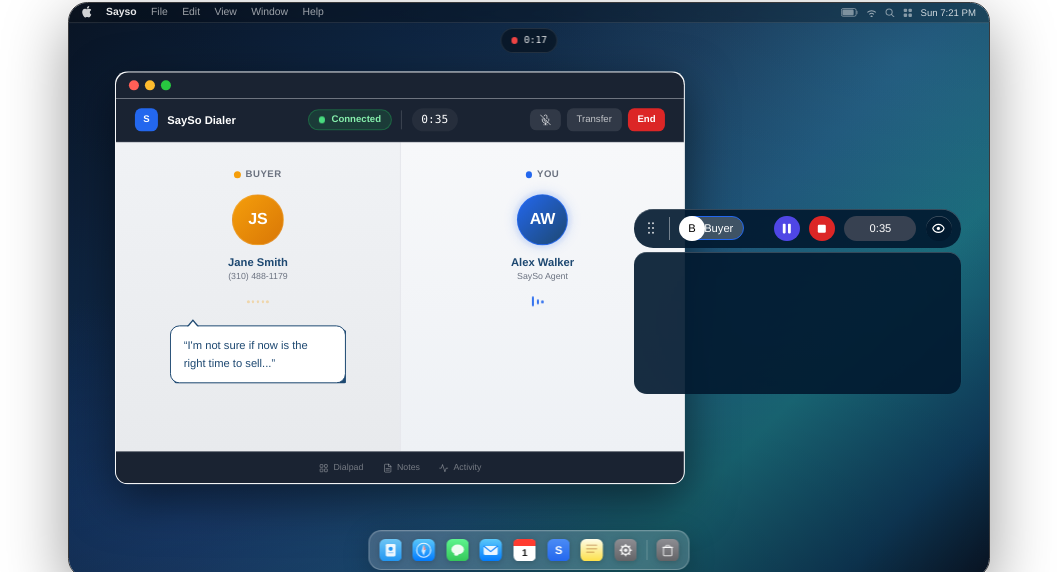
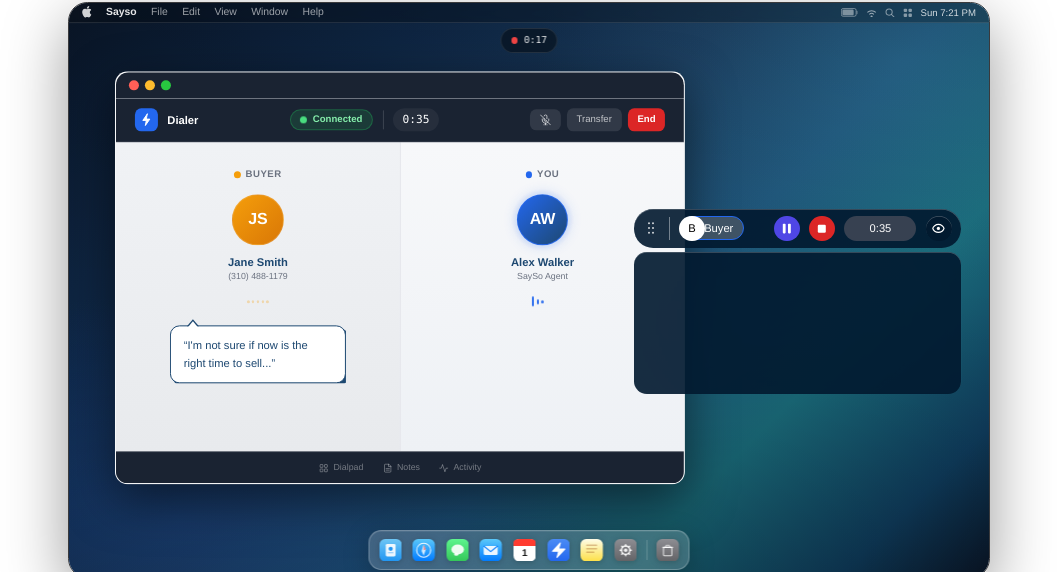
Before and after one commit to JackD4321/sayso_landing_page, a Next.js app: page /v3 in a window 1280 px wide. Shown: the part 380-952 px from the top of the page, without its empty margins (111-1168 px from the left). Built offline with nearby package versions, Linux system fonts and the light colour scheme.

Commit message:
sayso icon changed in hero section landing page V3

```diff
--- a/components/landing-v3/CRMDialerShowcaseV3.tsx
+++ b/components/landing-v3/CRMDialerShowcaseV3.tsx
@@ -387,9 +387,11 @@ function DialerHeader({ timerSeconds }: { timerSeconds: number }) {
       {/* Left: App branding */}
       <div className="flex items-center gap-3">
         <div className="w-7 h-7 rounded-lg bg-[#2367EE] flex items-center justify-center">
-          <span className="text-white text-xs font-bold">S</span>
+          <svg width="16" height="16" viewBox="0 0 512 512" fill="none">
+            <path d="M294.4 25.6L115.2 281.6H256L217.6 486.4L396.8 230.4H256L294.4 25.6Z" fill="white" stroke="white" strokeWidth="38.4" strokeLinecap="round" strokeLinejoin="round"/>
+          </svg>
         </div>
-        <span className="text-white text-sm font-semibold hidden sm:inline">SaySo Dialer</span>
+        <span className="text-white text-sm font-semibold hidden sm:inline">Dialer</span>
       </div>
 
       {/* Center: Call status */}
--- a/components/landing-v3/DesktopDemoFrame.tsx
+++ b/components/landing-v3/DesktopDemoFrame.tsx
@@ -104,11 +104,11 @@ function MacOSDock() {
       <rect x="0" y="6" width="32" height="4" fill="#ff3b30"/>
       <text x="16" y="24" textAnchor="middle" fontSize="14" fontWeight="bold" fill="#1a1a1a">1</text>
     </svg>,
-    // SaySo (highlighted)
+    // SaySo (lightning bolt logo)
     <svg key="sayso" width="28" height="28" viewBox="0 0 32 32">
       <defs><linearGradient id="sayso-bg" x1="0" y1="0" x2="0" y2="1"><stop offset="0%" stopColor="#4B8BF5"/><stop offset="100%" stopColor="#2367EE"/></linearGradient></defs>
       <rect width="32" height="32" rx="8" fill="url(#sayso-bg)"/>
-      <text x="16" y="21" textAnchor="middle" fontSize="16" fontWeight="bold" fill="white">S</text>
+      <path d="M18.4 5.6L7.2 17.6H16L13.6 26.4L24.8 14.4H16L18.4 5.6Z" fill="white" stroke="white" strokeWidth="1.5" strokeLinecap="round" strokeLinejoin="round"/>
     </svg>,
     // Notes
     <svg key="notes" width="28" height="28" viewBox="0 0 32 32">
```
Also changed, not shown: .claude/settings.local.json.
